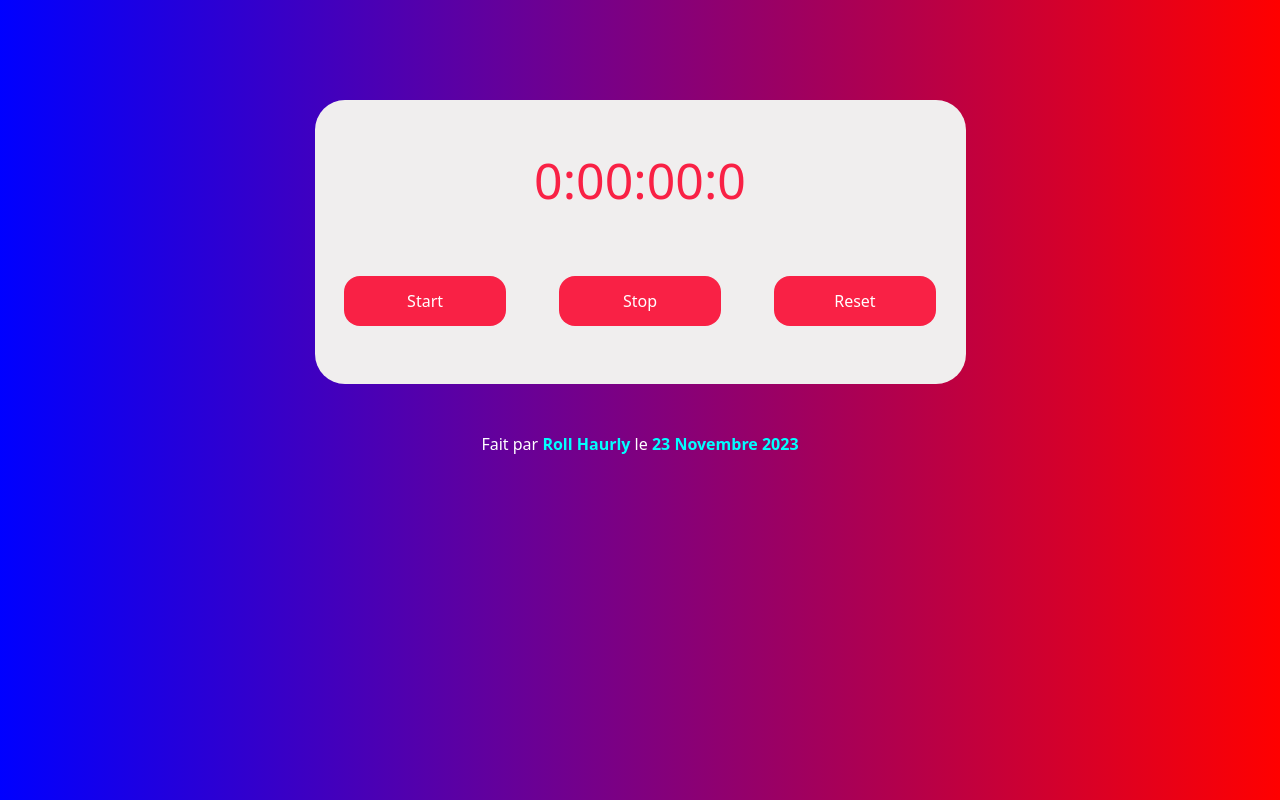
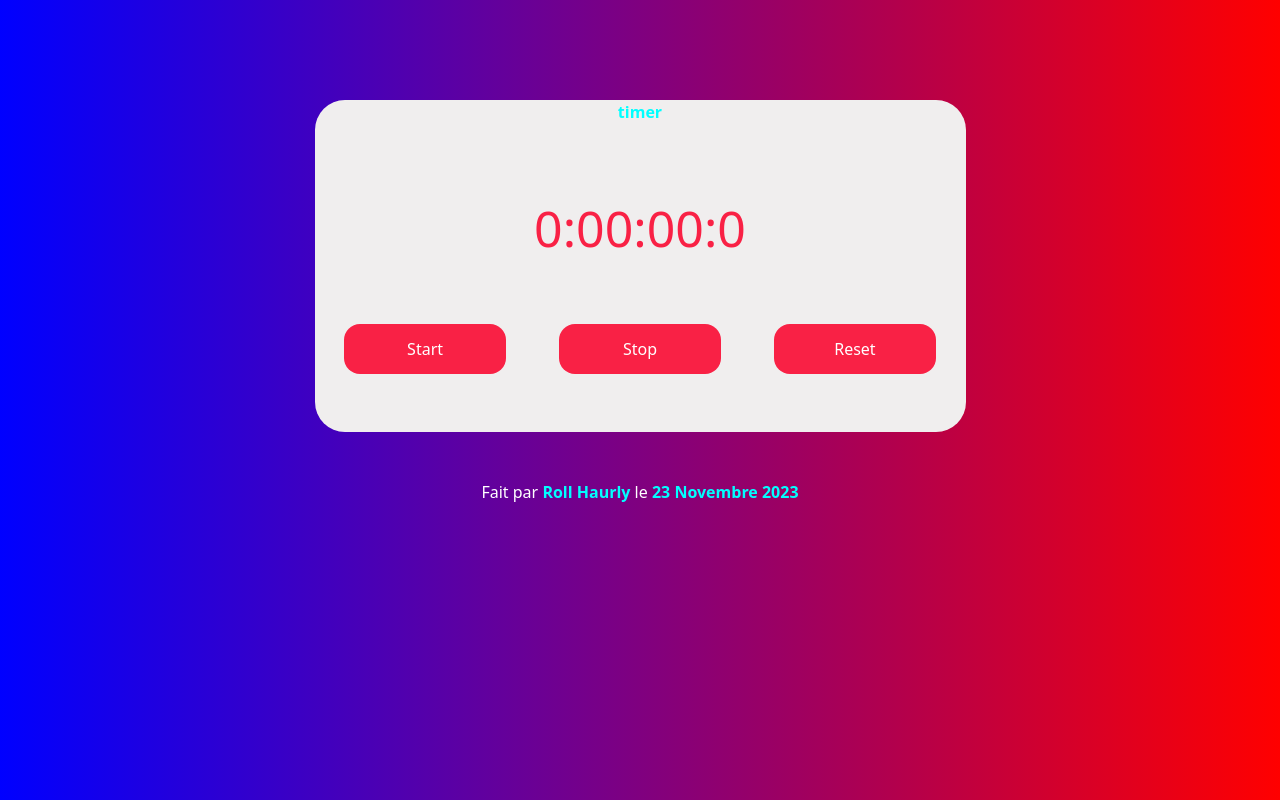
Before and after one commit to ZooM982/CHONOMETRE-avec-javascipt, a plain HTML site: page index.html in a window 1280 px wide. Drawn offline with nearby package versions, Linux system fonts and the light colour scheme.

Commit message:
Update index.html

```diff
--- a/index.html
+++ b/index.html
@@ -10,6 +10,11 @@
 <body>
     <div class="container">
         <div class="corps col-md-7 mx-auto">
+            <div class="col-md-4 mx-auto text-center my-4">
+            <span class="material-symbols-outlined ">
+                timer
+            </span>
+           </div>
             <h2  name="affi" id="time" class="text-center">
                 0:00:00:0
             </h2>
```
